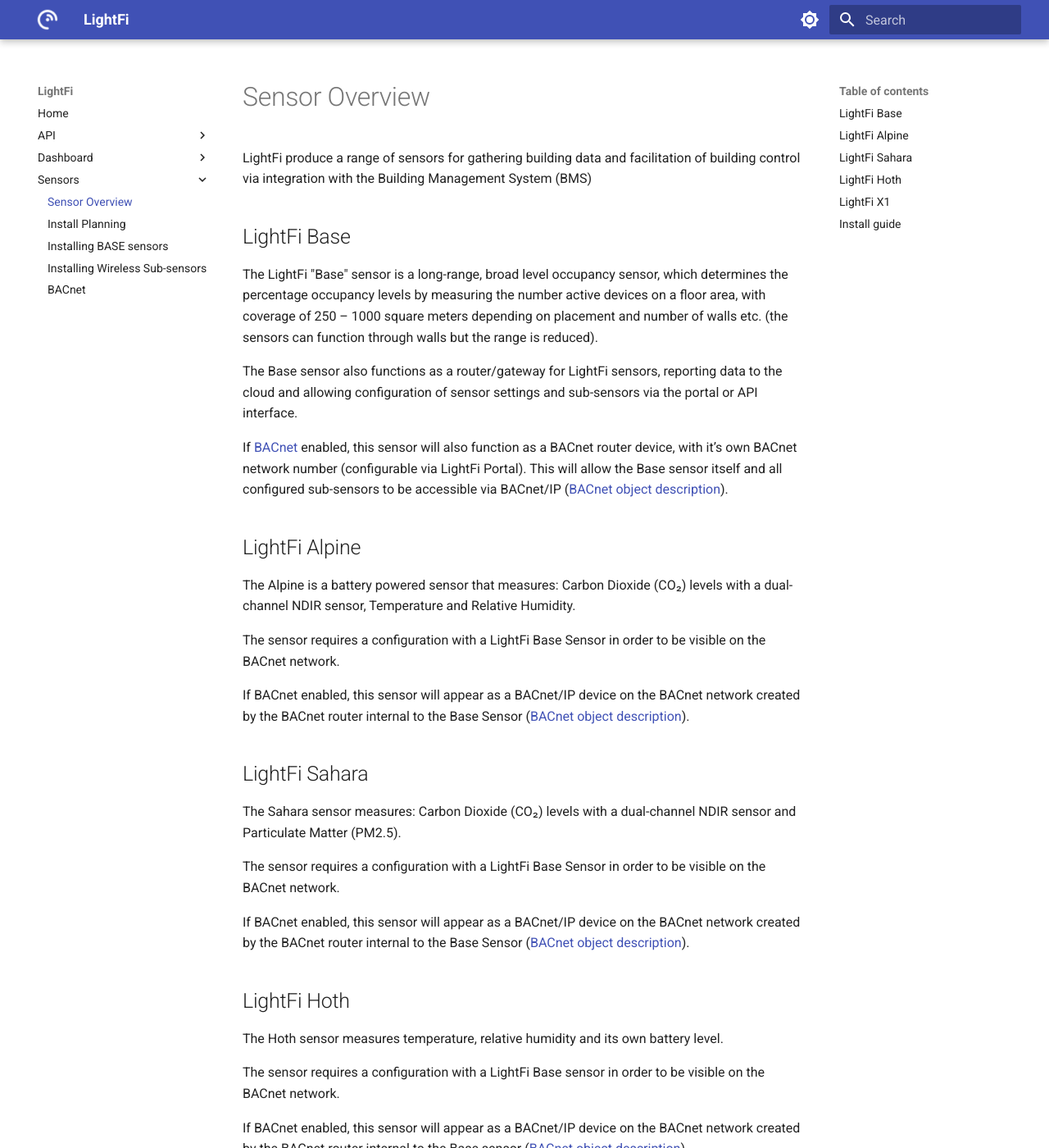
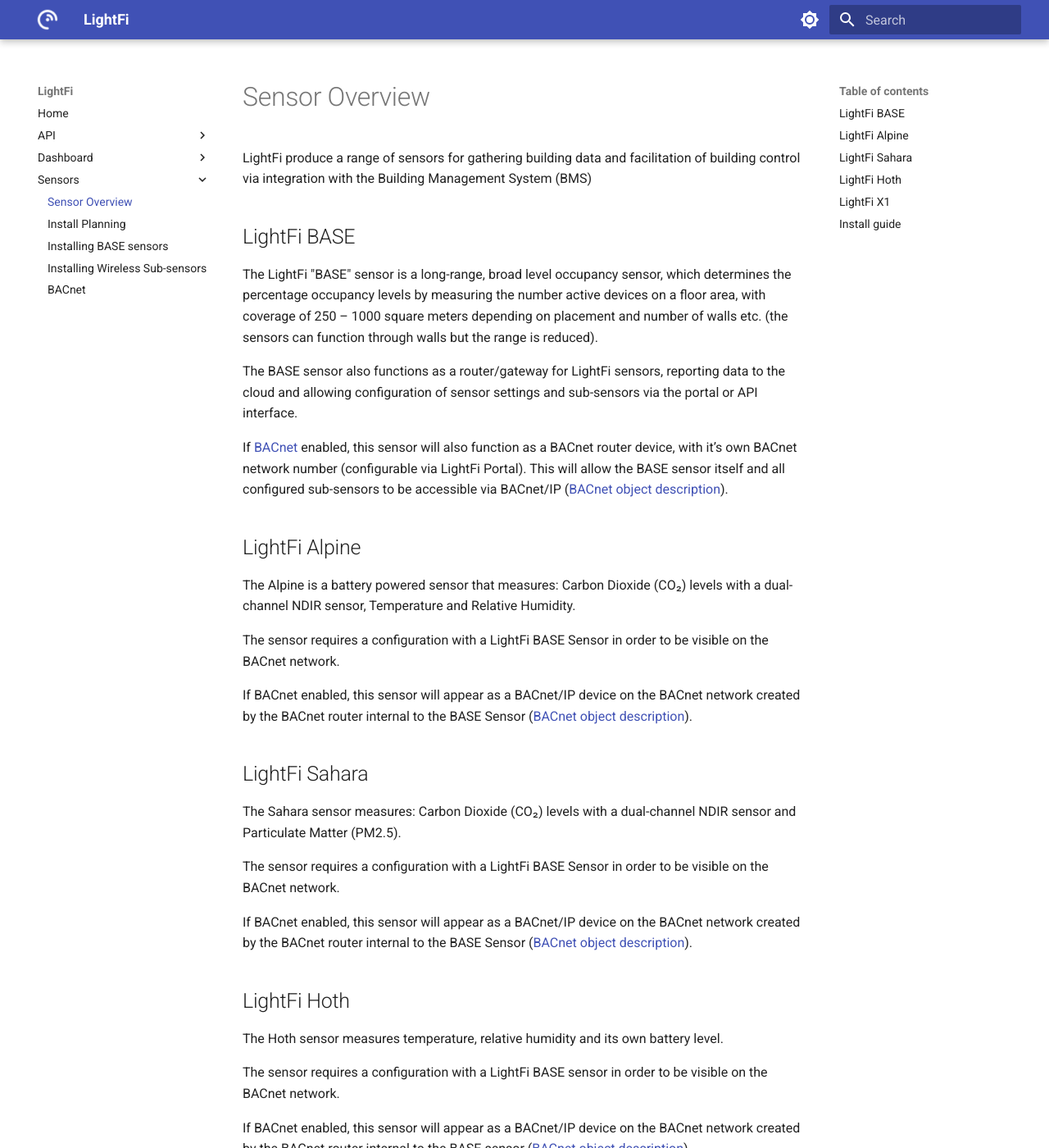
Before and after one commit to LightFiLimited/lf-documentation, an MkDocs documentation site: the page built from docs/sensors/index.md, in a window 1280 px wide and 1400 px high. Shown: the whole window at 82% size. Built offline with MkDocs 1.6.1 and Material for MkDocs 9.7.7, drawn with Linux system fonts in a browser that asks for light colours; some of the changed text lies outside the part shown.

```diff
--- a/docs/sensors/index.md
+++ b/docs/sensors/index.md
@@ -2,45 +2,45 @@
 
 LightFi produce a range of sensors for gathering building data and facilitation of building control via integration with the Building Management System (BMS)
 
-## LightFi Base
+## LightFi BASE
 
-The LightFi "Base" sensor is a long-range, broad level occupancy sensor, which determines the percentage occupancy levels by measuring the number active devices on a floor area, with coverage of 250 – 1000 square meters depending on placement and number of walls etc. (the sensors can function through walls but the range is reduced).
+The LightFi "BASE" sensor is a long-range, broad level occupancy sensor, which determines the percentage occupancy levels by measuring the number active devices on a floor area, with coverage of 250 – 1000 square meters depending on placement and number of walls etc. (the sensors can function through walls but the range is reduced).
 
-The Base sensor also functions as a router/gateway for LightFi sensors, reporting data to the cloud and allowing configuration of sensor settings and sub-sensors via the portal or API interface.
+The BASE sensor also functions as a router/gateway for LightFi sensors, reporting data to the cloud and allowing configuration of sensor settings and sub-sensors via the portal or API interface.
 
-If [BACnet](BACnet.md) enabled, this sensor will also function as a BACnet router device, with it’s own BACnet network number (configurable via LightFi Portal). This will allow the Base sensor itself and all configured sub-sensors to be accessible via BACnet/IP ([BACnet object description](BACnet.md/#lightfi-base)).
+If [BACnet](BACnet.md) enabled, this sensor will also function as a BACnet router device, with it’s own BACnet network number (configurable via LightFi Portal). This will allow the BASE sensor itself and all configured sub-sensors to be accessible via BACnet/IP ([BACnet object description](BACnet.md/#lightfi-base)).
 
 ## LightFi Alpine
 
 The Alpine is a battery powered sensor that measures: Carbon Dioxide (CO₂) levels with a dual-channel NDIR sensor, Temperature and Relative Humidity.
 
-The sensor requires a configuration with a LightFi Base Sensor in order to be visible on the BACnet network.
+The sensor requires a configuration with a LightFi BASE Sensor in order to be visible on the BACnet network.
 
-If BACnet enabled, this sensor will appear as a BACnet/IP device on the BACnet network created by the BACnet router internal to the Base Sensor ([BACnet object description](BACnet.md/#lightfi-alpine)).
+If BACnet enabled, this sensor will appear as a BACnet/IP device on the BACnet network created by the BACnet router internal to the BASE Sensor ([BACnet object description](BACnet.md/#lightfi-alpine)).
 
 ## LightFi Sahara
 
 The Sahara sensor measures: Carbon Dioxide (CO₂) levels with a dual-channel NDIR sensor and Particulate Matter (PM2.5).
 
-The sensor requires a configuration with a LightFi Base Sensor in order to be visible on the BACnet network.
+The sensor requires a configuration with a LightFi BASE Sensor in order to be visible on the BACnet network.
 
-If BACnet enabled, this sensor will appear as a BACnet/IP device on the BACnet network created by the BACnet router internal to the Base Sensor ([BACnet object description](BACnet.md/#lightfi-sahara)).
+If BACnet enabled, this sensor will appear as a BACnet/IP device on the BACnet network created by the BACnet router internal to the BASE Sensor ([BACnet object description](BACnet.md/#lightfi-sahara)).
 
 ## LightFi Hoth
 
 The Hoth sensor measures temperature, relative humidity and its own battery level.
 
-The sensor requires a configuration with a LightFi Base sensor in order to be visible on the BACnet network.
+The sensor requires a configuration with a LightFi BASE sensor in order to be visible on the BACnet network.
 
-If BACnet enabled, this sensor will appear as a BACnet/IP device on the BACnet network created by the BACnet router internal to the Base sensor ([BACnet object description](BACnet.md/#lightfi-hoth)).
+If BACnet enabled, this sensor will appear as a BACnet/IP device on the BACnet network created by the BACnet router internal to the BASE sensor ([BACnet object description](BACnet.md/#lightfi-hoth)).
 
 ## LightFi X1
 
 The X1 is a battery powered Passive Infrared (PIR) motion sensor, designed to detect binary desk or room occupancy.
 
-The sensor requires a configuration with a LightFi Base sensor in order to be visible on the BACnet network.
+The sensor requires a configuration with a LightFi BASE sensor in order to be visible on the BACnet network.
 
-If BACnet enabled, this sensor will appear as a BACnet/IP device on the BACnet network created by the BACnet router internal to the Base sensor ([BACnet object description](BACnet.md/#lightfi-x1)).
+If BACnet enabled, this sensor will appear as a BACnet/IP device on the BACnet network created by the BACnet router internal to the BASE sensor ([BACnet object description](BACnet.md/#lightfi-x1)).
 
 
 ## Install guide
```
Also changed, not shown: docs/sensors/01_install_planning.md (+18 -0 lines), docs/sensors/02_base_install.md (+1 -1 lines), docs/img/sensors/install/layout_floor1_500px.png (added), docs/img/sensors/install/layout_floor2_500px.png (added), docs/img/sensors/install/layout_floor3_500px.png (added).
